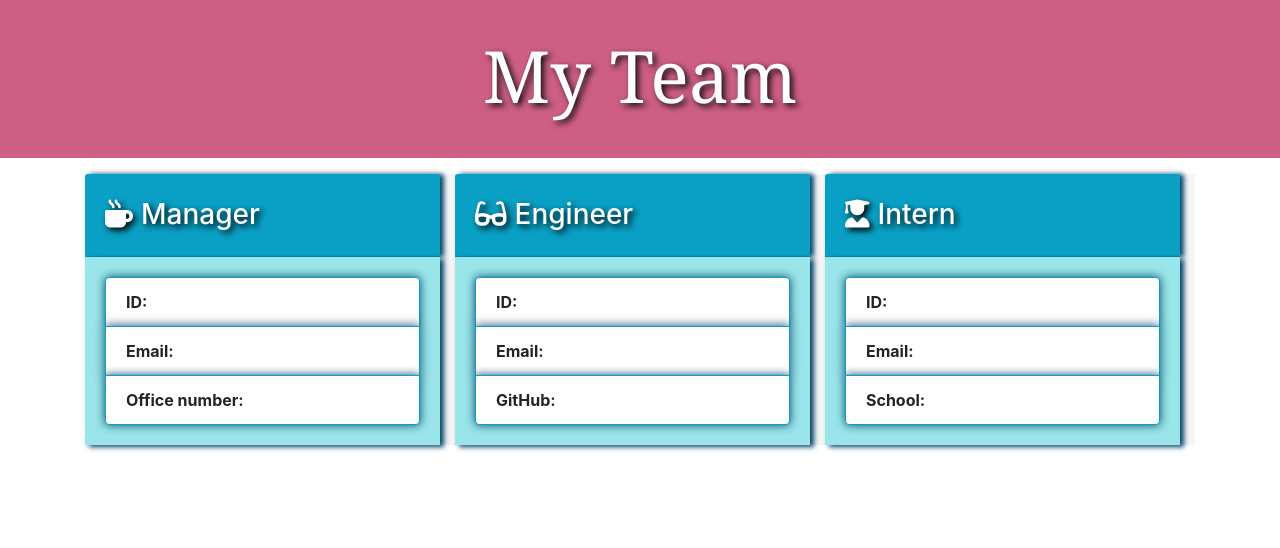
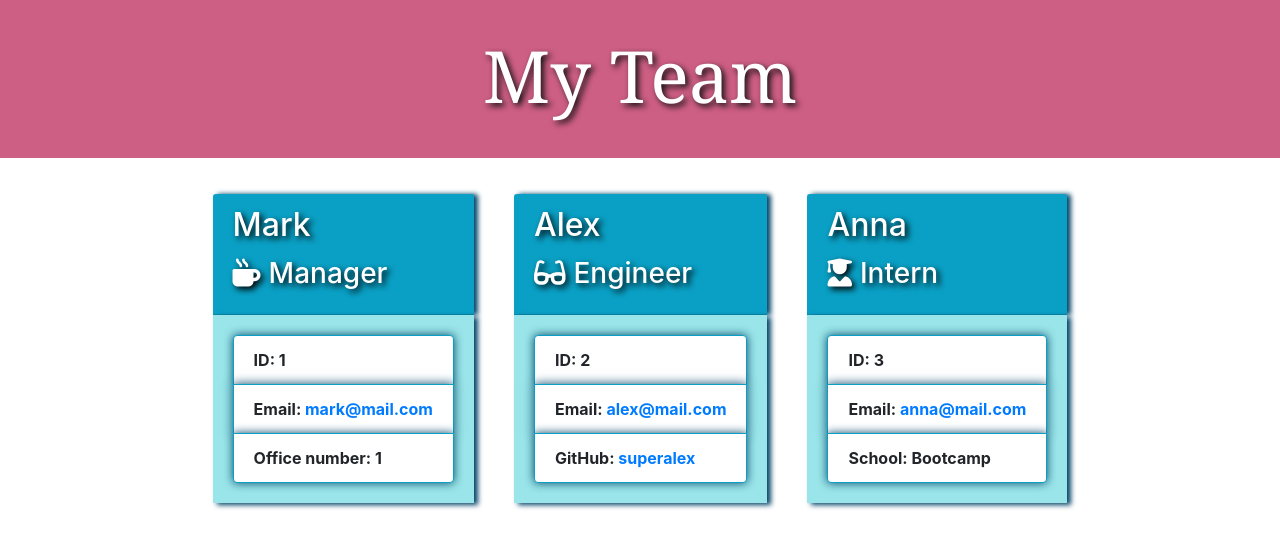
Before and after one commit to RusLena/TeamGen-OOP, a website: page challenge/starter/output/team.html in a window 1280 px wide. Drawn offline with nearby package versions, Linux system fonts and the light colour scheme.

Commit message:
modified style.css cards

```diff
--- a/challenge/starter/output/style.css
+++ b/challenge/starter/output/style.css
@@ -22,13 +22,7 @@ h1 {
     background-color: #99e5e9;
 
 }
-.my-card {
-    padding-right: 15px;
-    display: flex;
-    flex-wrap: wrap;
-    flex: 1 0 300px;
 
-}
 .list-group-item {
     position: relative;
     display: block;
@@ -51,4 +45,9 @@ h1 {
     background-clip: border-box;
     border: none !important;
     border-radius: 0 !important;
+    margin: 20px;
 }
+.team-area {
+    display: flex;
+    justify-content: space-between; /* Distribute space between cards */
+}
--- a/challenge/starter/output/team.html
+++ b/challenge/starter/output/team.html
@@ -11,7 +11,6 @@
         integrity="sha384-ggOyR0iXCbMQv3Xipma34MD+dH/1fQ784/j6cY/iJTQUOhcWr7x9JvoRxT2MZw1T" crossorigin="anonymous">
     <link rel="stylesheet" href="style.css">
     <script src="https://kit.fontawesome.com/c502137733.js"></script>
-
 </head>
 
 <body>
@@ -26,44 +25,44 @@
         <div class="row">
             <div class="team-area col-12 d-flex justify-content-center">
 
-        <div class="card employee-card my-card">
+        <div class="card employee-card">
         <div class="card-header">
-            <h2 class="card-title"></h2>
+            <h2 class="card-title">Mark</h2>
             <h3 class="card-title"><i class="fas fa-mug-hot mr-2"></i>Manager</h3>
         </div>
         <div class="card-body">
             <ul class="list-group">
-                <li class="list-group-item">ID: </li>
-                <li class="list-group-item">Email: <a href="mailto:"></a></li>
-                <li class="list-group-item">Office number: </li>
+                <li class="list-group-item">ID: 1</li>
+                <li class="list-group-item">Email: <a href="mailto:mark@mail.com">mark@mail.com</a></li>
+                <li class="list-group-item">Office number: 1</li>
             </ul>
         </div>
     </div>
 
-        <div class="card employee-card my-card">
+        <div class="card employee-card">
     <div class="card-header">
-        <h2 class="card-title"></h2>
+        <h2 class="card-title">Alex</h2>
         <h3 class="card-title"><i class="fas fa-glasses mr-2"></i>Engineer</h3>
     </div>
     <div class="card-body">
         <ul class="list-group">
-            <li class="list-group-item">ID: </li>
-            <li class="list-group-item">Email: <a href="mailto:"></a></li>
-            <li class="list-group-item">GitHub: <a href="https://github.com/" target="_blank" rel="noopener noreferrer"></a></li>
+            <li class="list-group-item">ID: 2</li>
+            <li class="list-group-item">Email: <a href="mailto:alex@mail.com">alex@mail.com</a></li>
+            <li class="list-group-item">GitHub: <a href="https://github.com/superalex" target="_blank" rel="noopener noreferrer">superalex</a></li>
         </ul>
     </div>
 </div>
 
-        <div class="card employee-card my-card">
+        <div class="card employee-card">
     <div class="card-header">
-        <h2 class="card-title"></h2>
+        <h2 class="card-title">Anna</h2>
         <h3 class="card-title"><i class="fas fa-user-graduate mr-2"></i>Intern</h3>
     </div>
     <div class="card-body">
         <ul class="list-group">
-            <li class="list-group-item">ID: </li>
-            <li class="list-group-item">Email: <a href="mailto:"></a></li>
-            <li class="list-group-item">School: </li>
+            <li class="list-group-item">ID: 3</li>
+            <li class="list-group-item">Email: <a href="mailto:anna@mail.com">anna@mail.com</a></li>
+            <li class="list-group-item">School: Bootcamp</li>
         </ul>
     </div>
 </div>
```
